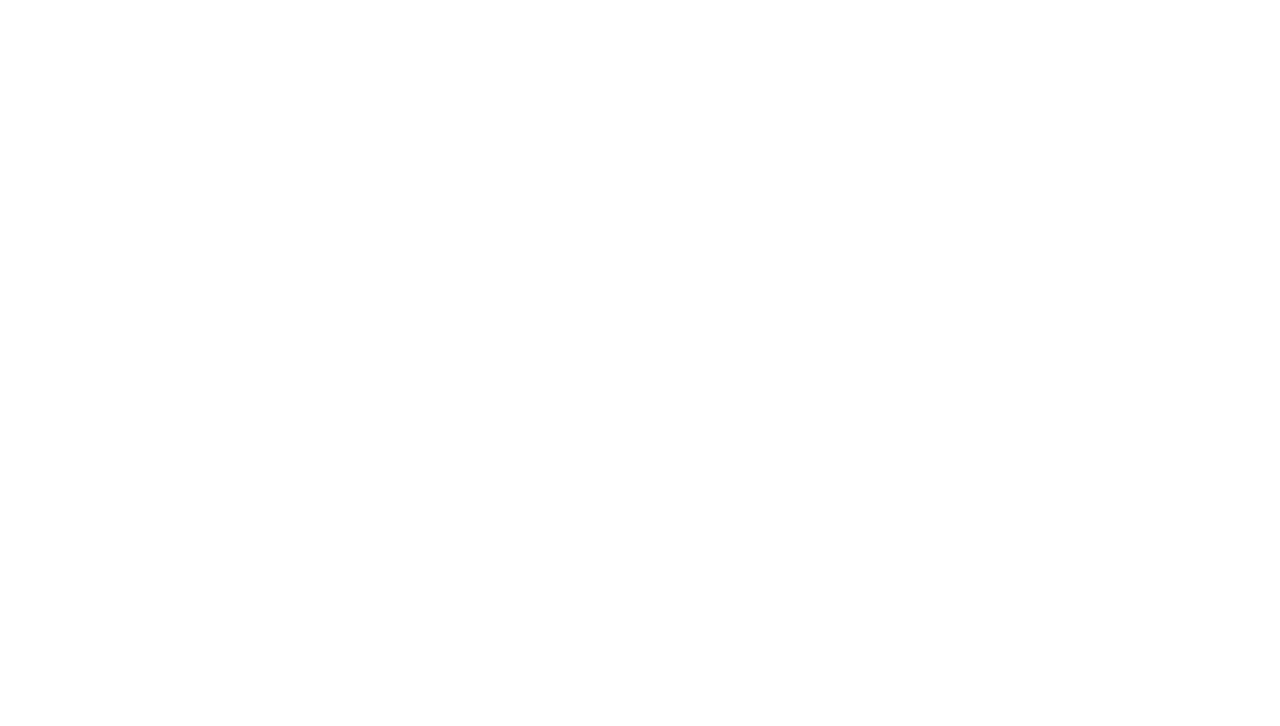
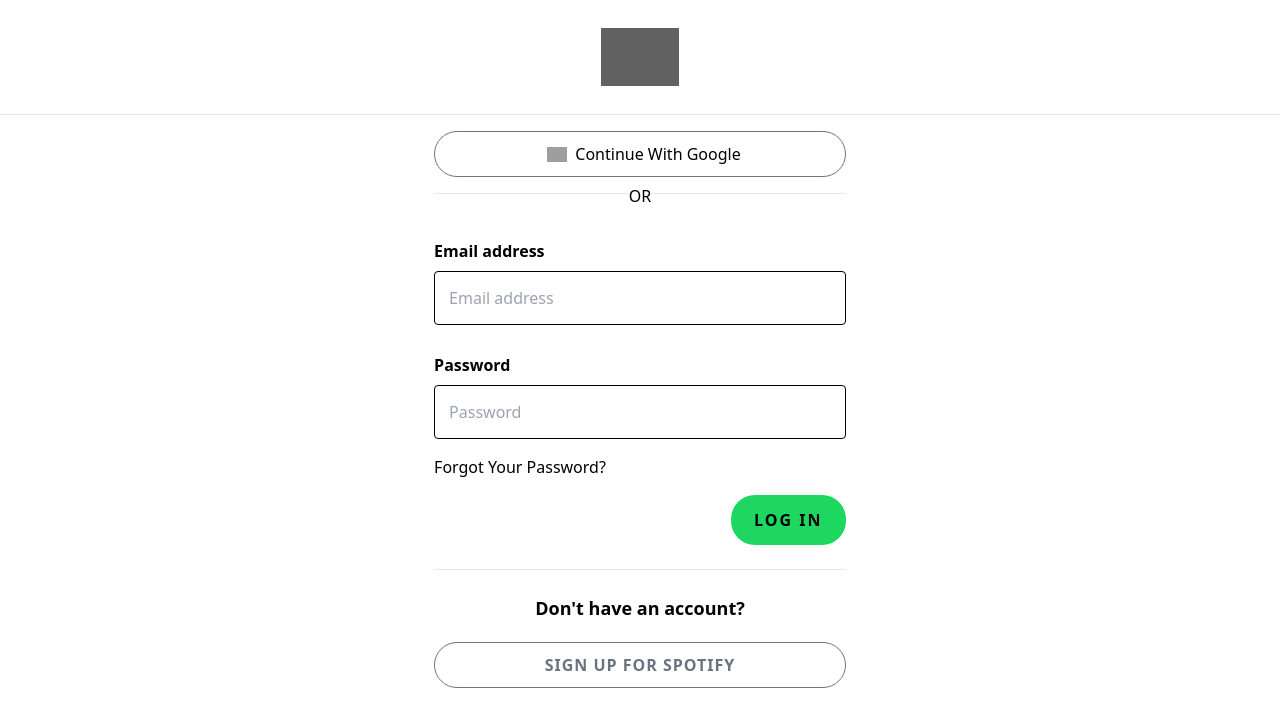
Before and after one commit to abhinandanwadwa/Spotify-Clone, a React (Create React App) app in the folder client/: page /login in a window 1280 px wide. Shown: the top 726 px of the page. Built offline with nearby package versions, Linux system fonts and the light colour scheme; grey boxes are pictures that could not be loaded.

Commit message:
Login Page Design Completed

```diff
--- a/client/src/App.js
+++ b/client/src/App.js
@@ -1,5 +1,5 @@
 import './App.css';
-import Login from './components/Login';
+import Login from './components/Login/Login';
 import { BrowserRouter, Routes, Route } from "react-router-dom"
 
 function App() {
--- /dev/null
+++ b/client/src/components/Login/Login.jsx
@@ -0,0 +1,45 @@
+import React from 'react'
+import './login.css'
+
+const Login = () => {
+  return (
+    <>
+    <div className="header flex justify-center items-center py-7">
+      <img style={{ filter: 'invert(1)', height: '58px' }} src="https://storage.googleapis.com/pr-newsroom-wp/1/2018/11/Spotify_Logo_RGB_White.png" alt="Spotify" />
+    </div>
+
+    <hr className='text-black font-bold' />
+
+    <div className="content-wrapper p-4 flex flex-col justify-center items-center">
+      <div className="content flex w-[33%] justify-center items-center flex-col">
+        <button className='p-[10px] w-[100%] font-sans flex justify-center items-center rounded-full border-gray-500 border-solid border-[1px] mb-4'><img className='mx-2' width={20} src="https://cdn-icons-png.flaticon.com/512/2991/2991148.png" alt="GoogleIcon" />Continue With Google</button>
+        <div className="hr-wrapper flex w-[100%]">
+          <hr className='w-[50%] justify-start items-start' />
+          <p className='my-[-9px]'>OR</p>
+          <hr className='w-[50%] justify-end items-end' />
+        </div>
+
+        <div className="email-login py-3 flex flex-col justify-start items-start w-[100%]">
+          <div className="input-wrapper my-5 flex flex-col w-[100%]">
+            <label className='my-2 font-bold'>Email address</label>
+            <input type="email" placeholder='Email address' />
+          </div>
+          <div className="input-wrapper flex flex-col w-[100%]">
+            <label className='my-2 font-bold'>Password</label>
+            <input type="password" placeholder='Password' />
+          </div>
+          <p className='my-4 forgot'>Forgot Your Password?</p>
+          <div className="buttonwrapper flex justify-end w-[100%]">
+            <button className='login-button bg-[#1ed760] p-[13px] w-[28%] rounded-3xl'>LOG IN</button>
+          </div>
+          <hr className='w-[100%] my-6' />
+          <p className='flex justify-center w-[100%] font-extrabold text-lg'>Don't have an account?</p>
+          <button className='signup-button p-[10px] my-5 w-[100%] text-gray-500 font-bold font-sans flex justify-center items-center rounded-full border-gray-500 border-solid border-[1px] mb-4'>SIGN UP FOR SPOTIFY</button>
+        </div>
+      </div>
+    </div>
+    </>
+  )
+}
+
+export default Login
--- /dev/null
+++ b/client/src/components/Login/login.css
@@ -0,0 +1,37 @@
+input {
+    width: 100%;
+    border: 1px solid black;
+    padding: 14px;
+    border-radius: 4px;
+    outline: none;
+}
+
+input:focus {
+    border: 2px solid black;
+}
+
+.forgot:hover {
+    text-decoration: underline;
+}
+
+.login-button {
+    letter-spacing: 2px;
+    font-weight: 700;
+}
+
+.login-button:active {
+    background-color: #169c46;
+}
+
+.login-button:hover {
+    /* font-size: 17px; */
+    transform: scale(1.05);
+}
+
+.signup-button {
+    letter-spacing: 1px;
+}
+
+.signup-button:hover {
+    border: 1.5px solid black;
+}
```
Also changed, not shown: client/src/components/Login.jsx (deleted, +0 -11 lines).
